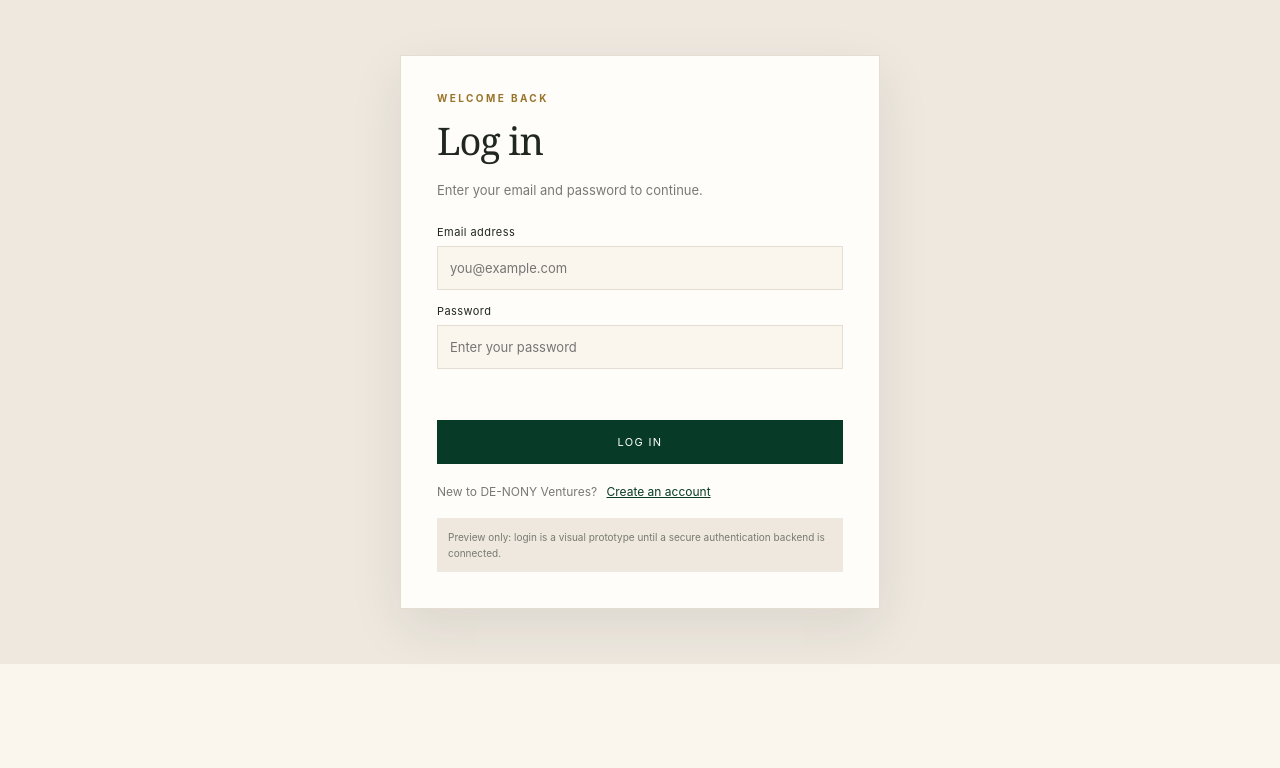
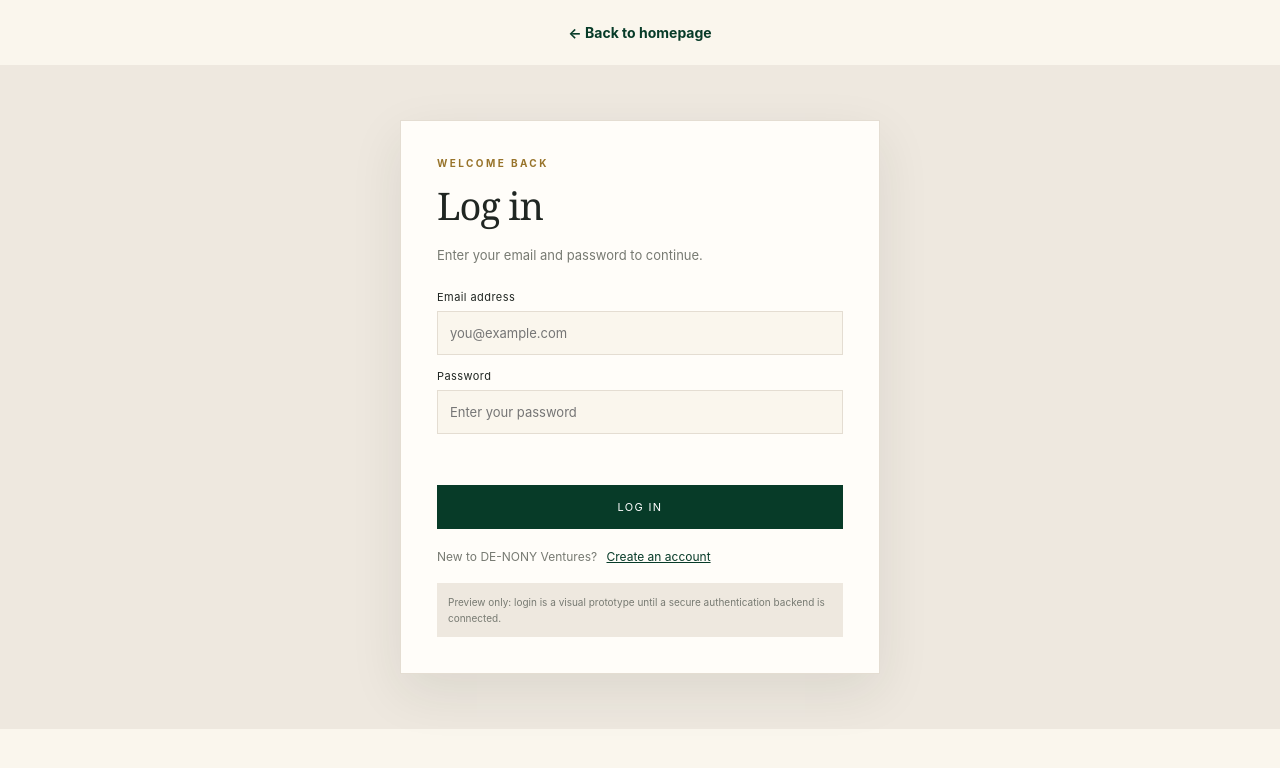
Before and after one commit to JustinBlack649/de-nony-ventures, a plain HTML site: page index.html in a window 1280 px wide. Both pictures are taken after a click on the link "LOG IN". Drawn offline with Linux system fonts and the light colour scheme.

Commit message:
Updated the homepage

```diff
--- a/index.html
+++ b/index.html
@@ -50,11 +50,14 @@
         <div class="eyebrow">A DE-NONY Ventures featured brand</div>
         <h2>AFF · Atmosphere For Favour</h2>
         <p class="aff-intro">Meet AFF, our customized products collection. Discover branded everyday essentials, including rice, perfumes, body wash, wines and bottled water, presented with the AFF identity.</p>
-        <div class="product-grid" id="aff-products"><div class="product-grid" id="affProductGrid"></div></div>
+        <div id="aff-products"><div class="product-grid" id="affProductGrid"></div></div>
       </div>
     </section>
 
     <section class="story" id="about"><div class="story-inner"><div class="eyebrow">About DE-NONY Ventures</div><h2>Quality finds.<br>Thoughtful choices.</h2><p>DE-NONY Ventures brings different everyday goods together in one convenient place, while giving AFF, Atmosphere For Favour, a dedicated space to showcase its customized products.</p></div></section>
+<a class="auth-home-link" id="authHomeLink" href="#home">
+  ← Back to homepage
+</a>
     <section class="auth-area" id="register"><div class="auth-card"><div class="eyebrow">DE-NONY Ventures account</div><h2>Create account</h2><p class="auth-copy">Register to get started with DE-NONY Ventures.</p><form class="auth-form" id="registerForm"><label>Full name<input name="name" type="text" autocomplete="name" placeholder="Enter your full name" required minlength="2"></label><label>Email address<input name="email" type="email" autocomplete="email" placeholder="you@example.com" required></label><label>Phone number<input name="phone" type="tel" autocomplete="tel" placeholder="e.g. 08012345678" required></label><label>Password<input name="password" type="password" autocomplete="new-password" placeholder="Create a password" required minlength="8"></label><label>Confirm password<input name="confirmPassword" type="password" autocomplete="new-password" placeholder="Re-enter your password" required minlength="8"></label><div class="auth-message" id="registerMessage" role="status"></div><button class="auth-submit" type="submit">Create account</button></form><p class="auth-switch">Already registered? <button type="button" data-auth="login">Log in</button></p><div class="demo-note">Preview only: account details are not sent to a server or saved. Secure account creation will require a backend.</div></div></section>
     <section class="auth-area" id="login"><div class="auth-card"><div class="eyebrow">Welcome back</div><h2>Log in</h2><p class="auth-copy">Enter your email and password to continue.</p><form class="auth-form" id="loginForm"><label>Email address<input name="email" type="email" autocomplete="email" placeholder="you@example.com" required></label><label>Password<input name="password" type="password" autocomplete="current-password" placeholder="Enter your password" required></label><div class="auth-message" id="loginMessage" role="status"></div><button class="auth-submit" type="submit">Log in</button></form><p class="auth-switch">New to DE-NONY Ventures? <button type="button" data-auth="register">Create an account</button></p><div class="demo-note">Preview only: login is a visual prototype until a secure authentication backend is connected.</div></div></section>
     <footer id="contact"><div class="footer-brand">DE-NONY</div><div>VENTURES · FEATURING AFF</div><div class="footer-actions"><a href="#contact" aria-label="WhatsApp">◉</a><a href="#contact" aria-label="Instagram">◎</a><a href="#contact" aria-label="TikTok">♪</a></div><div>© <span id="year"></span> DE-NONY VENTURES. ALL RIGHTS RESERVED.</div></footer>
--- a/script.js
+++ b/script.js
@@ -34,9 +34,17 @@ const overlay = document.getElementById("overlay");
 const toast = document.getElementById("toast");
 
 function showAuthPage(page) {
+  document.getElementById("authHomeLink")
+    .classList.toggle("active", Boolean(page));
   document.querySelectorAll(".auth-area").forEach(section => {
     section.classList.toggle("active", section.id === page);
   });
+
+document.getElementById("authHomeLink").addEventListener("click", event => {
+  event.preventDefault();
+  history.replaceState(null, "", location.pathname + location.search);
+  showAuthPage("");
+});
 
   document.querySelectorAll(".app > section:not(.auth-area), .app > footer")
     .forEach(section => section.style.display = page ? "none" : "");
--- a/styles.css
+++ b/styles.css
@@ -265,3 +265,17 @@ footer{display:flex;flex-wrap:wrap;align-items:center;justify-content:space-betw
  .auth-card{width:min(100% - 28px,480px);padding:24px 18px;}
  .cart-panel{width:min(100%,420px);}
 }
+
+.auth-home-link {
+  display: none;
+  width: max-content;
+  margin: 24px auto;
+  color: var(--site-primary);
+  text-decoration: none;
+  font-size: 14px;
+  font-weight: 700;
+}
+
+.auth-home-link.active {
+  display: block;
+}
```
